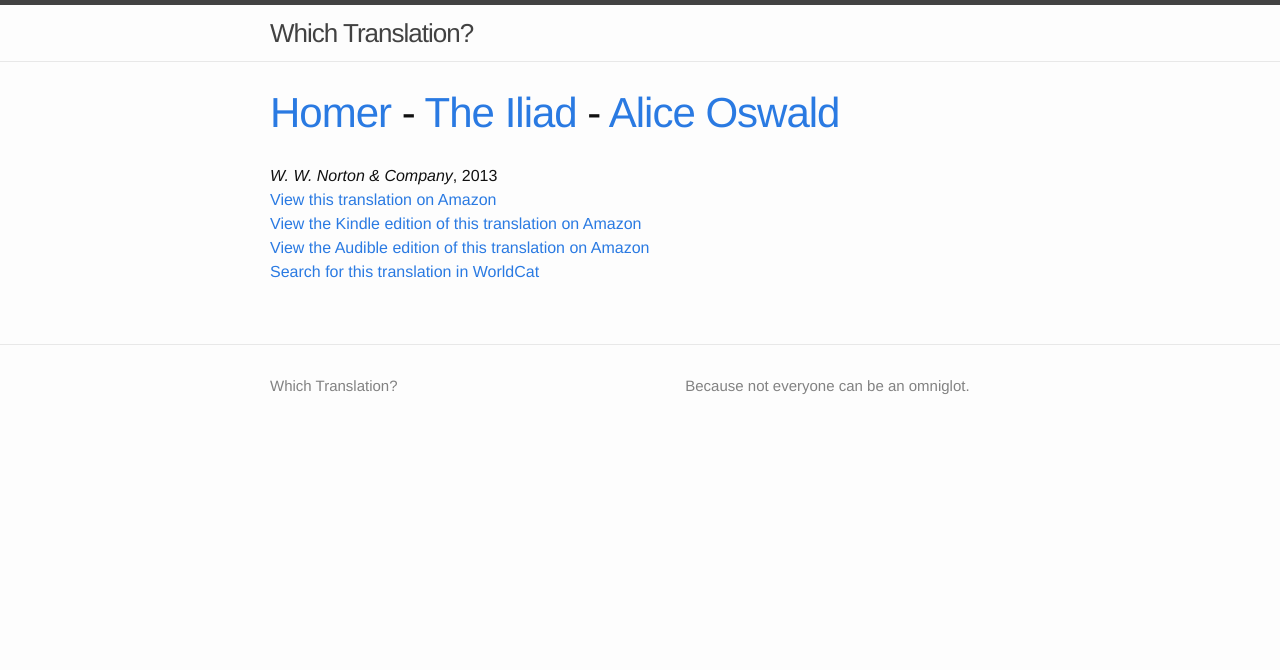
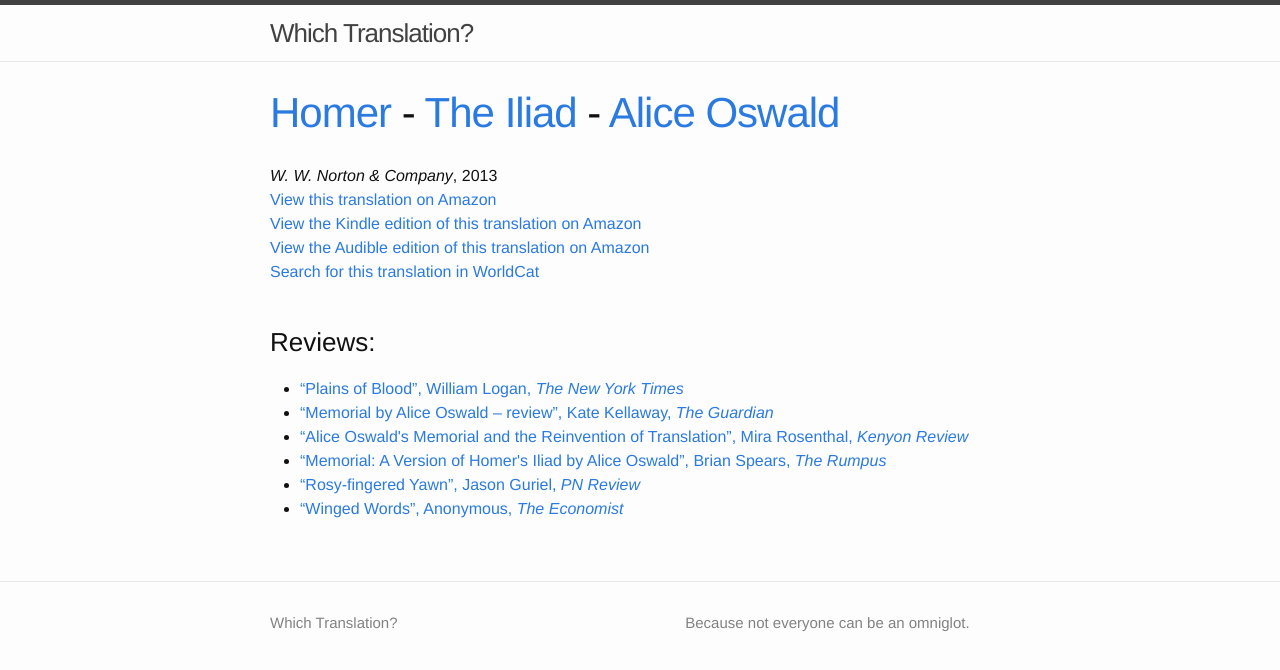
Before and after one commit to whichtranslation/whichtranslation, a Jekyll site: the page built from _authors/homer/the-iliad/alice-oswald.md, in a window 1280 px wide. Shown: the top 670 px of the page. Built offline with Jekyll 4.4.1, drawn with Linux system fonts in a browser that asks for light colours; a script that is not in the unit is left out.

Commit message:
Add reviews for Oswald

```diff
--- a/_authors/homer/the-iliad/alice-oswald.md
+++ b/_authors/homer/the-iliad/alice-oswald.md
@@ -13,4 +13,29 @@
     kindle_asin: "B007Q6XKVC"
     audible_asin: "B00D25GVEE"
     isbn: "978-0393347272"
+reviews:
+  - title: "Plains of Blood"
+    url: "http://www.nytimes.com/2012/12/23/books/review/memorial-alice-oswalds-version-of-the-iliad.html"
+    author: William Logan
+    venue: The New York Times
+  - title: "Memorial by Alice Oswald – review"
+    url: "https://www.theguardian.com/books/2011/oct/02/memorial-alice-oswald-review"
+    author: Kate Kellaway
+    venue: The Guardian
+  - title: "Alice Oswald's Memorial and the Reinvention of Translation"
+    url: "http://www.kenyonreview.org/kr-online-issue/2013-fall/selections/memorial-by-alice-oswald-738439/"
+    author: Mira Rosenthal
+    venue: Kenyon Review
+  - title: "Memorial: A Version of Homer's Iliad by Alice Oswald"
+    url: "http://therumpus.net/2014/03/memorial-a-version-of-homers-iliad-by-alice-oswald/"
+    author: Brian Spears
+    venue: The Rumpus
+  - title: "Rosy-fingered Yawn"
+    url: "http://www.pnreview.co.uk/cgi-bin/scribe?item_id=8633"
+    author: Jason Guriel
+    venue: PN Review
+  - title: "Winged Words"
+    url: "http://www.economist.com/node/21532253"
+    author: Anonymous
+    venue: The Economist
 ---
```
